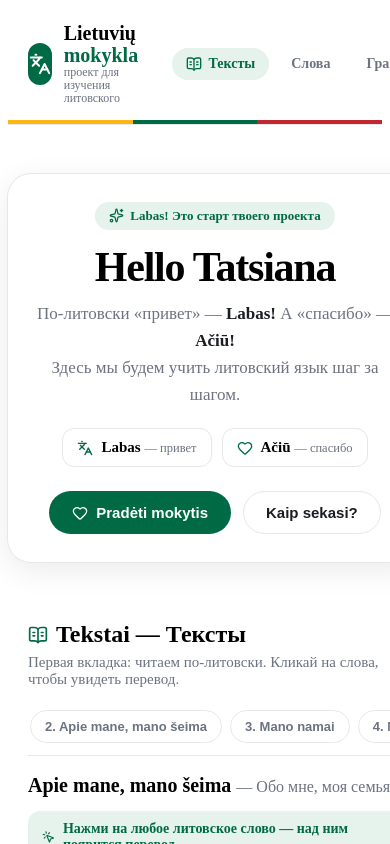
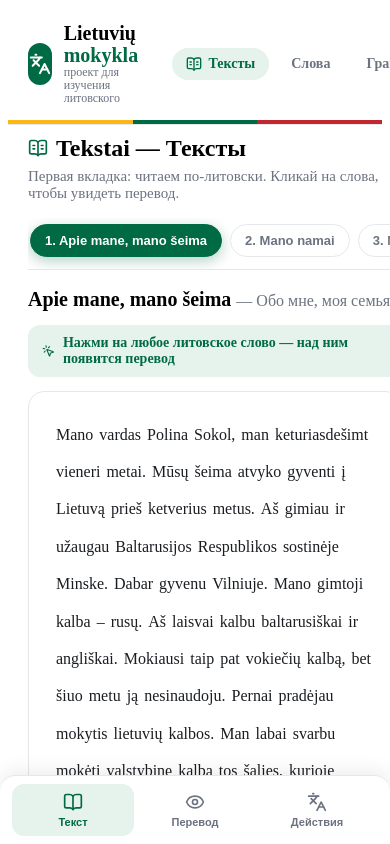
Before and after one commit to tatkad98-lih/lithuania-kalbos, a React (Vite) app: page / in a window 390 px wide. Shown: the top 844 px of the page. Built offline with nearby package versions, Linux system fonts and the light colour scheme; the HTML template or start-up script is replaced by a standard one.

Commit message:
TextReader: mobile bottom tabs (Текст/Перевод/Действия), desktop controls hidden on mobile

```diff
--- a/src/App.jsx
+++ b/src/App.jsx
@@ -1,5 +1,4 @@
 import { Header } from './components/Header';
-import { Greeting } from './components/Greeting';
 import { TopicTabs } from './components/TopicTabs';
 import { Footer } from './components/Footer';
 
@@ -8,7 +7,6 @@ function App() {
     <>
       <Header />
       <main>
-        <Greeting />
         <TopicTabs />
       </main>
       <Footer />
--- a/src/components/TextReader/TextReader.jsx
+++ b/src/components/TextReader/TextReader.jsx
@@ -1,6 +1,6 @@
 import { useState, useRef, useEffect } from 'react';
 import { Button } from '@base-ui/react/button';
-import { Languages, Eye, EyeOff, MousePointerClick } from 'lucide-react';
+import { Languages, Eye, EyeOff, MousePointerClick, BookOpen } from 'lucide-react';
 import { Word } from '../Word';
 import { translateWord } from '../../data/dictionary.js';
 import './styles.scss';
@@ -9,7 +9,6 @@ function tokenize(lt) {
   return lt.split(/\s+/).filter(Boolean);
 }
 
-// Объединяем все абзацы в один текст
 const fullText = `Mano vardas Polina Sokol, man keturiasdešimt vieneri metai. Mūsų šeima atvyko gyventi į Lietuvą prieš ketverius metus. Aš gimiau ir užaugau Baltarusijos Respublikos sostinėje Minske. Dabar gyvenu Vilniuje. Mano gimtoji kalba – rusų. Aš laisvai kalbu baltarusiškai ir angliškai. Mokiausi taip pat vokiečių kalbą, bet šiuo metu ją nesinaudoju. Pernai pradėjau mokytis lietuvių kalbos. Man labai svarbu mokėti valstybinę kalbą tos šalies, kurioje gyvenu. Lietuvių kalba yra melodinga. Man patinka mokytis lietuvių kalbos.
 
 Mano šeima nėra didelė. Turiu vyrą Sergejų, dukrą Aną ir sūnų Piotrą. Mes visi gyvename moderniame bute gražiame Pašilaičių rajone. Tai jaukus rajonas su parkais ir žaidimų aikštelėmis, jame patogu auginti vaikus. Žiemą mėgstame leisti su rogutėmis nuo kalnelio šalia mūsų namų.
@@ -29,6 +28,7 @@ const fullRu = `Меня зовут Полина Сокол, мне сорок
 export function TextReader() {
   const [activeKey, setActiveKey] = useState(null);
   const [showFullRu, setShowFullRu] = useState(false);
+  const [mobileTab, setMobileTab] = useState('text'); // 'text' | 'translation' | 'actions'
   const tokens = tokenize(fullText);
   const wordRefs = useRef([]);
 
@@ -38,25 +38,17 @@ export function TextReader() {
 
   const clearActive = () => setActiveKey(null);
 
+  const tabs = [
+    { id: 'text', icon: BookOpen, label: 'Текст' },
+    { id: 'translation', icon: showFullRu ? EyeOff : Eye, label: 'Перевод' },
+    { id: 'actions', icon: Languages, label: 'Действия' },
+  ];
+
   return (
     <div className="reader">
       <div className="reader__hint">
         <MousePointerClick size={16} />
         <span>Нажми на любое литовское слово — над ним появится перевод</span>
-      </div>
-
-      <div className="reader__controls">
-        <Button
-          className="reader__btn reader__btn--primary"
-          onClick={() => setShowFullRu((v) => !v)}
-        >
-          {showFullRu ? <EyeOff size={15} /> : <Eye size={15} />}
-          {showFullRu ? 'Скрыть полный перевод' : 'Показать полный перевод'}
-        </Button>
-        <Button className="reader__btn" onClick={clearActive}>
-          <Languages size={15} />
-          Сбросить
-        </Button>
       </div>
 
       <div className="reader__body">
@@ -84,6 +76,45 @@ export function TextReader() {
           </div>
         )}
       </div>
+
+      <div className="reader__mobile-tabs">
+        {tabs.map((tab) => {
+          const Icon = tab.icon;
+          const isActive = mobileTab === tab.id;
+          return (
+            <button
+              key={tab.id}
+              type="button"
+              className={`reader__mobile-tab ${isActive ? 'reader__mobile-tab--active' : ''}`}
+              onClick={() => {
+                if (tab.id === 'translation') {
+                  setShowFullRu((v) => !v);
+                } else if (tab.id === 'actions') {
+                  clearActive();
+                }
+                setMobileTab(tab.id);
+              }}
+            >
+              <Icon size={20} />
+              <span>{tab.label}</span>
+            </button>
+          );
+        })}
+      </div>
+
+      <div className="reader__desktop-controls">
+        <Button
+          className="reader__btn reader__btn--primary"
+          onClick={() => setShowFullRu((v) => !v)}
+        >
+          {showFullRu ? <EyeOff size={15} /> : <Eye size={15} />}
+          {showFullRu ? 'Скрыть полный перевод' : 'Показать полный перевод'}
+        </Button>
+        <Button className="reader__btn" onClick={clearActive}>
+          <Languages size={15} />
+          Сбросить
+        </Button>
+      </div>
     </div>
   );
 }
--- a/src/components/TextReader/styles.scss
+++ b/src/components/TextReader/styles.scss
@@ -17,11 +17,50 @@
     margin-bottom: 14px;
   }
 
-  &__controls {
+  &__body {
+    background: #fff;
+    border: 1px solid $border;
+    border-radius: $radius;
+    padding: 24px;
+    padding-bottom: 100px; // space for mobile tabs
+  }
+
+  &__lt {
+    margin: 0;
+    font-size: 17px;
+    line-height: 2.2;
+    text-align: left;
+    word-wrap: break-word;
+    overflow-wrap: break-word;
+  }
+
+  &__full-ru {
+    margin-top: 24px;
+    padding-top: 16px;
+    border-top: 1px dashed $border;
+
+    p {
+      margin: 0 0 12px;
+      color: $text-muted;
+      font-size: 15px;
+      line-height: 1.7;
+
+      &:last-child {
+        margin-bottom: 0;
+      }
+    }
+  }
+
+  // Desktop controls - hidden on mobile
+  &__desktop-controls {
     display: flex;
     gap: 10px;
     flex-wrap: wrap;
     margin-bottom: 18px;
+
+    @media (max-width: 640px) {
+      display: none;
+    }
   }
 
   &__btn {
@@ -52,35 +91,59 @@
     }
   }
 
-  &__body {
+  // Mobile tabs at bottom
+  &__mobile-tabs {
+    display: none;
+    position: fixed;
+    bottom: 0;
+    left: 0;
+    right: 0;
+    max-width: 900px;
+    margin: 0 auto;
     background: #fff;
-    border: 1px solid $border;
-    border-radius: $radius;
-    padding: 24px;
+    border-top: 1px solid $border;
+    border-radius: $radius $radius 0 0;
+    padding: 8px 12px;
+    z-index: 100;
+    box-shadow: 0 -4px 20px rgba(0, 0, 0, 0.08);
+
+    @media (max-width: 640px) {
+      display: flex;
+      justify-content: space-around;
+    }
   }
 
-  &__lt {
-    margin: 0;
-    font-size: 17px;
-    line-height: 2.2;
-    text-align: left;
-    word-wrap: break-word;
-    overflow-wrap: break-word;
-  }
+  &__mobile-tab {
+    display: flex;
+    flex-direction: column;
+    align-items: center;
+    gap: 4px;
+    background: transparent;
+    border: 0;
+    border-radius: 12px;
+    padding: 8px 12px;
+    cursor: pointer;
+    color: $text-muted;
+    font-size: 11px;
+    font-weight: 600;
+    flex: 1;
+    transition: all 0.15s ease;
 
-  &__full-ru {
-    margin-top: 24px;
-    padding-top: 16px;
-    border-top: 1px dashed $border;
+    svg {
+      font-size: 20px;
+    }
 
-    p {
-      margin: 0 0 12px;
-      color: $text-muted;
-      font-size: 15px;
-      line-height: 1.7;
+    &:hover {
+      background: $primary-light;
+      color: $primary;
+    }
 
-      &:last-child {
-        margin-bottom: 0;
+    &--active {
+      color: $primary;
+      background: $primary-light;
+
+      svg {
+        color: $primary;
       }
     }
   }
--- a/src/components/TopicTabs/styles.scss
+++ b/src/components/TopicTabs/styles.scss
@@ -51,11 +51,19 @@
     cursor: pointer;
     white-space: nowrap;
     color: $text-muted;
+    transition: all 0.15s ease;
 
-    &[data-selected] {
+    &:hover {
+      background: $primary-light;
+      border-color: $primary;
+      color: $primary;
+    }
+
+    &[data-active] {
       background: $primary;
       border-color: $primary;
       color: #fff;
+      box-shadow: 0 4px 14px rgba(0, 106, 68, 0.3);
     }
   }
 
--- a/src/components/Word/styles.scss
+++ b/src/components/Word/styles.scss
@@ -22,12 +22,10 @@
 
   &--active {
     background: $primary-light;
-    outline: 1.5px solid $primary;
     z-index: 10;
 
     .word__lt {
       color: $primary;
-      font-weight: 700;
     }
   }
 
--- a/src/data/topics.js
+++ b/src/data/topics.js
@@ -1,18 +1,18 @@
 // Список тем из Turinys (содержание) учебника
 export const topics = [
-  { id: 'apie-mane', nr: 2, lt: 'Apie mane, mano šeima', ru: 'Обо мне, моя семья' },
-  { id: 'mano-namai', nr: 3, lt: 'Mano namai', ru: 'Мой дом' },
-  { id: 'laisvalaikis', nr: 4, lt: 'Mano laisvalaikis', ru: 'Моё свободное время' },
-  { id: 'hobis', nr: 5, lt: 'Mano hobis. Kas man patinka', ru: 'Мои хобби. Что мне нравится' },
-  { id: 'profesija', nr: 6, lt: 'Mano profesija. Mano darbo diena', ru: 'Моя профессия. Мой рабочий день' },
-  { id: 'buitis', nr: 7, lt: 'Mano buities darbai', ru: 'Мои домашние обязанности' },
-  { id: 'atostogos', nr: 8, lt: 'Svajonių poilsis', ru: 'Отпуск мечты' },
-  { id: 'draugai', nr: 9, lt: 'Mano draugai', ru: 'Мои друзья' },
-  { id: 'miestas', nr: 10, lt: 'Miestas, kuriame gyvenu', ru: 'Город, в котором я живу' },
-  { id: 'parduotuve', nr: 11, lt: 'Parduotuvėje, turguje', ru: 'В магазине, на рынке' },
-  { id: 'sportas', nr: 12, lt: 'Sportas', ru: 'Спорт' },
-  { id: 'jura', nr: 13, lt: 'Važiuojame prie jūros, į parką, prie ežero', ru: 'Едем на море, в парк, к озеру' },
-  { id: 'sveikata', nr: 14, lt: 'Sveikata ir higiena', ru: 'Здоровье и гигиена' },
-  { id: 'ziema', nr: 15, lt: 'Poilsis žiemą', ru: 'Зимние каникулы' },
-  { id: 'sventes', nr: 16, lt: 'Valstybinės Lietuvos šventės', ru: 'Государственные праздники Литвы' },
+  { id: 'apie-mane', nr: 1, lt: 'Apie mane, mano šeima', ru: 'Обо мне, моя семья' },
+  { id: 'mano-namai', nr: 2, lt: 'Mano namai', ru: 'Мой дом' },
+  { id: 'laisvalaikis', nr: 3, lt: 'Mano laisvalaikis', ru: 'Моё свободное время' },
+  { id: 'hobis', nr: 4, lt: 'Mano hobis. Kas man patinka', ru: 'Мои хобби. Что мне нравится' },
+  { id: 'profesija', nr: 5, lt: 'Mano profesija. Mano darbo diena', ru: 'Моя профессия. Мой рабочий день' },
+  { id: 'buitis', nr: 6, lt: 'Mano buities darbai', ru: 'Мои домашние обязанности' },
+  { id: 'atostogos', nr: 7, lt: 'Svajonių poilsis', ru: 'Отпуск мечты' },
+  { id: 'draugai', nr: 8, lt: 'Mano draugai', ru: 'Мои друзья' },
+  { id: 'miestas', nr: 9, lt: 'Miestas, kuriame gyvenu', ru: 'Город, в котором я живу' },
+  { id: 'parduotuve', nr: 10, lt: 'Parduotuvėje, turguje', ru: 'В магазине, на рынке' },
+  { id: 'sportas', nr: 11, lt: 'Sportas', ru: 'Спорт' },
+  { id: 'jura', nr: 12, lt: 'Važiuojame prie jūros, į parką, prie ežero', ru: 'Едем на море, в парк, к озеру' },
+  { id: 'sveikata', nr: 13, lt: 'Sveikata ir higiena', ru: 'Здоровье и гигиена' },
+  { id: 'ziema', nr: 14, lt: 'Poilsis žiemą', ru: 'Зимние каникулы' },
+  { id: 'sventes', nr: 15, lt: 'Valstybinės Lietuvos šventės', ru: 'Государственные праздники Литвы' },
 ];
```
Also changed, not shown: 1 other file (tests, documents, lock files or other folders).
